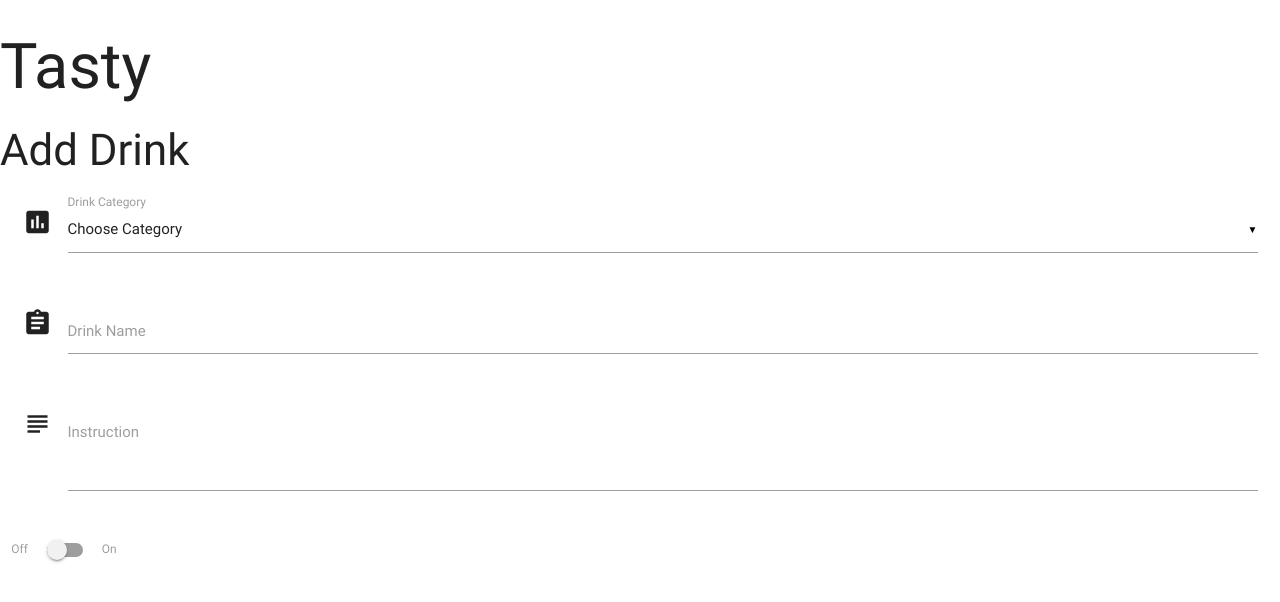
After one commit to Deoh/juice_and_blend, a Flask app: page /add_drink in a window 1280 px wide. The commit adds this page. Shown: the top 602 px of the page. Run offline with Flask 2, Linux system fonts and the light colour scheme; data that the repository does not hold is empty; some libraries are stand-ins or nearby versions.

Commit message:
Added addDrink.html & add_drink function in app.py

```diff
--- a/app.py
+++ b/app.py
@@ -10,8 +10,7 @@ if path.exists("env.py"):
 
 app = Flask(__name__)
 
-#app.config["MONGO_DBNAME"] = 'recipe_book'
-#app.config["MONGO_URI"] = os.getenv('MONGO_URI', 'mongodb+srv://new_root_dh:r00tUserDh@myfirstcluster-lhfu5.mongodb.net/recipe_book?retryWrites=true&w=majority')
+
 app.config["MONGO_URI"] = os.environ.get("MONGO_URI")
 app.config["MONGO_DBNAME"] = "recipe_book"
 
@@ -21,7 +20,14 @@ mongo = PyMongo(app)
 @app.route('/')
 @app.route('/get_drink')
 def get_drink():
-    return render_template("drink.html", drink=mongo.db.drink.find())
+    return render_template("drink.html",
+                           drink=mongo.db.drink.find())
+
+
+@app.route('/add_drink')
+def add_drink():
+    return render_template('addDrink.html',
+                           categories=mongo.db.categories.find())
 
 
 if __name__ == '__main__':
--- /dev/null
+++ b/templates/addDrink.html
@@ -0,0 +1,47 @@
+{% extends 'base.html' %}
+{% block content %}
+
+<h3>Add Drink</h3>
+<div class="row">
+	<form action="" method="POST" class="col s12">
+		<div class="row">
+			<div class="input-field col s12">
+                <i class="material-icons prefix">poll</i>
+				<select id="category" name="category_name">
+                    <option value="" disabled selected>Choose Category</option>
+                    {% for cat in categories %}
+                    <option value="{{ cat.category_name }}">{{ cat.category_name }}</option>
+                    {% endfor %}
+                </select>
+				<label>Drink Category</label>
+			</div>
+		</div>
+		<div class="row">
+			<div class="input-field col s12">
+				<i class="material-icons prefix">assignment</i>
+				<input id="drink_name" name="drink_name" type="text" class="validate">
+				<label for="icon_prefix">Drink Name</label>
+			</div>
+		</div>
+		<div class="row">
+			<div class="input-field col s12">
+				<i class="material-icons prefix">subject</i>
+				<textarea name="instruction" id="instruction" class="materialize-textarea"></textarea>
+				<label for="icon_telephone">Instruction</label>
+			</div>
+		</div>
+		<!-- Switch -->
+		<div class="row">
+			<div class="switch">
+				<label>
+                    Off
+                    <input id="recommend_for" name="recommend_for" type="checkbox">
+                    <span class="lever"></span>
+                    On
+                </label>
+			</div>
+		</div>
+	</form>
+</div>
+
+{% endblock %}
--- a/templates/base.html
+++ b/templates/base.html
@@ -22,6 +22,7 @@
 	<script type="text/javascript">
 		$(document).ready(function(){
             $('.collapsible').collapsible();
+            $('select').material_select();
         });
 	</script>
 </body>
```
Also changed, not shown: templates/drink.html (+22 -13 lines).
